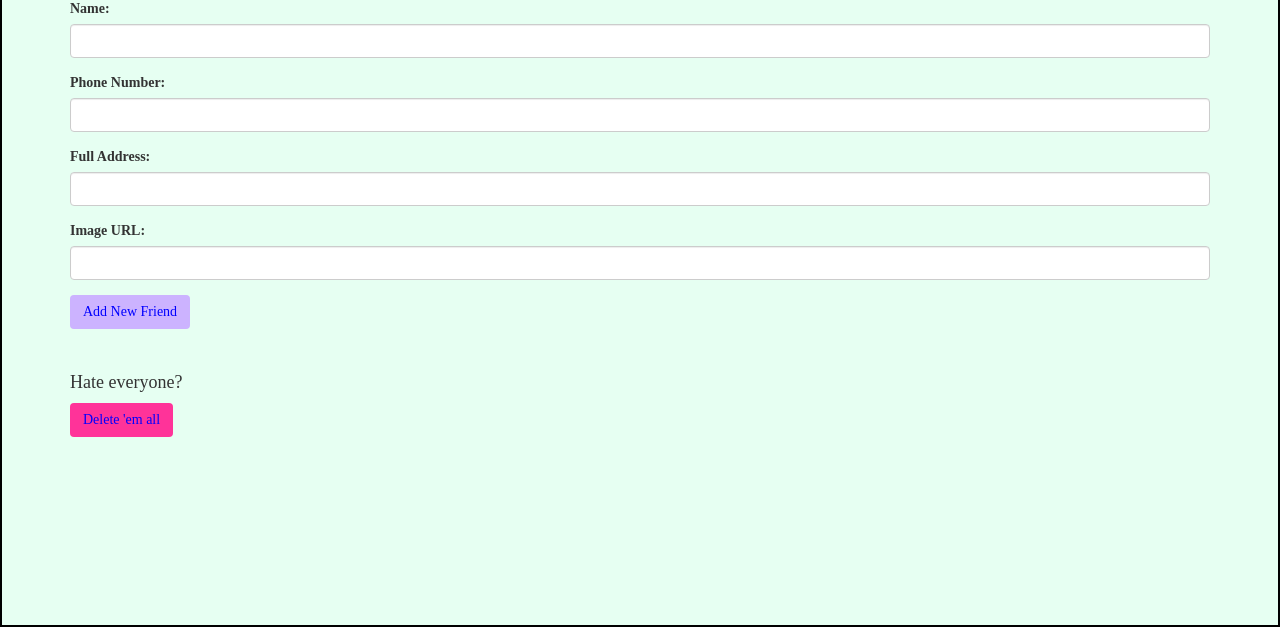
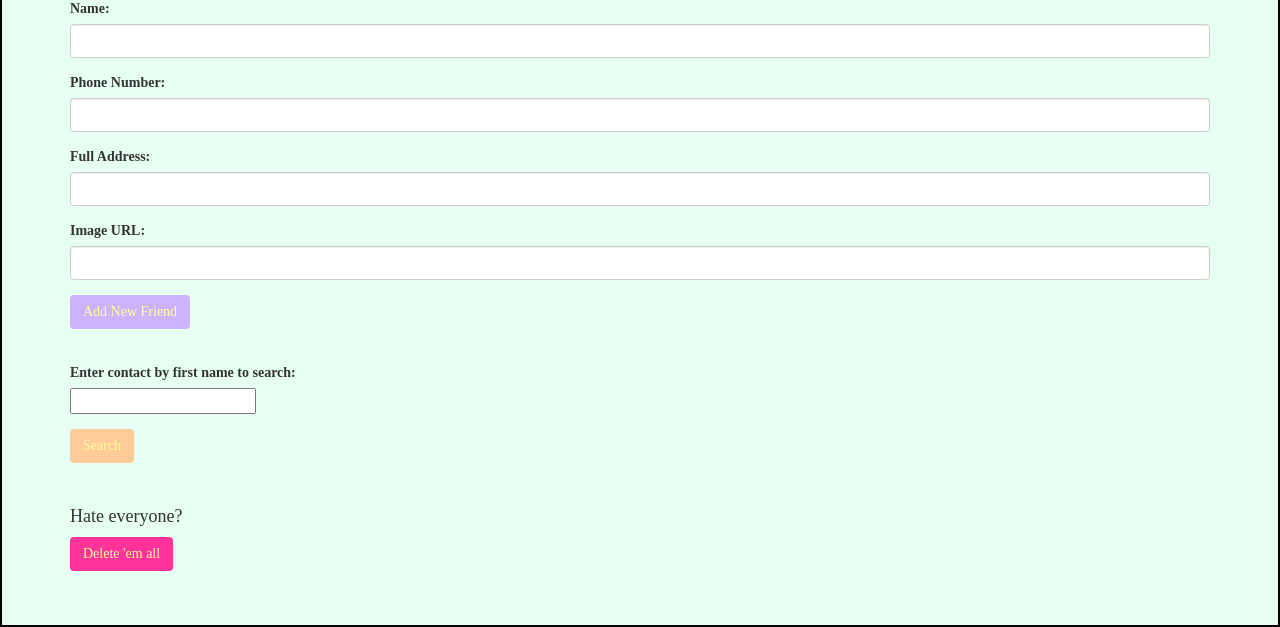
Before and after one commit to CallaRudolph/php-address-book, a PHP site: template views/contacts.html.twig in a window 1280 px wide. Shown: the part 173-800 px from the top of the page. Run offline with PHP 8.4, Linux system fonts and the light colour scheme; the template is opened without the code that fills it, so the values that code supplies are empty; some libraries are stand-ins or nearby versions; some web fonts are replaced.

Commit message:
add search form and button to root path

```diff
--- a/views/contacts.html.twig
+++ b/views/contacts.html.twig
@@ -50,6 +50,14 @@
             <button type='submit' class='btn'>Add New Friend</button>
         </form>
         <br>
+        <form action='/search'>
+            <div class='form-group'>
+                <label for='search'>Enter contact by first name to search:</label><br>
+                <input type='text' name='search' id='search'>
+            </div>
+            <button type='submit' class='btn' id='scan'>Search</button>
+        </form>
+        <br>
         <h4>Hate everyone?</h4>
         <form action='/delete_contacts' method='post'>
             <button type='submit' class='btn' id='trash'>Delete 'em all</button>
--- a/web/css/styles.css
+++ b/web/css/styles.css
@@ -17,8 +17,12 @@ body {
 
 .btn {
     background-color: #ccb3ff;
-    color: blue;
-    /*text-shadow: .5px .5px grey;*/
+    color: #ffff99;
+}
+
+#scan {
+    background-color: #ffcc99;
+    /*text-shadow: 1px 1px blue;*/
 }
 
 #trash {
```
